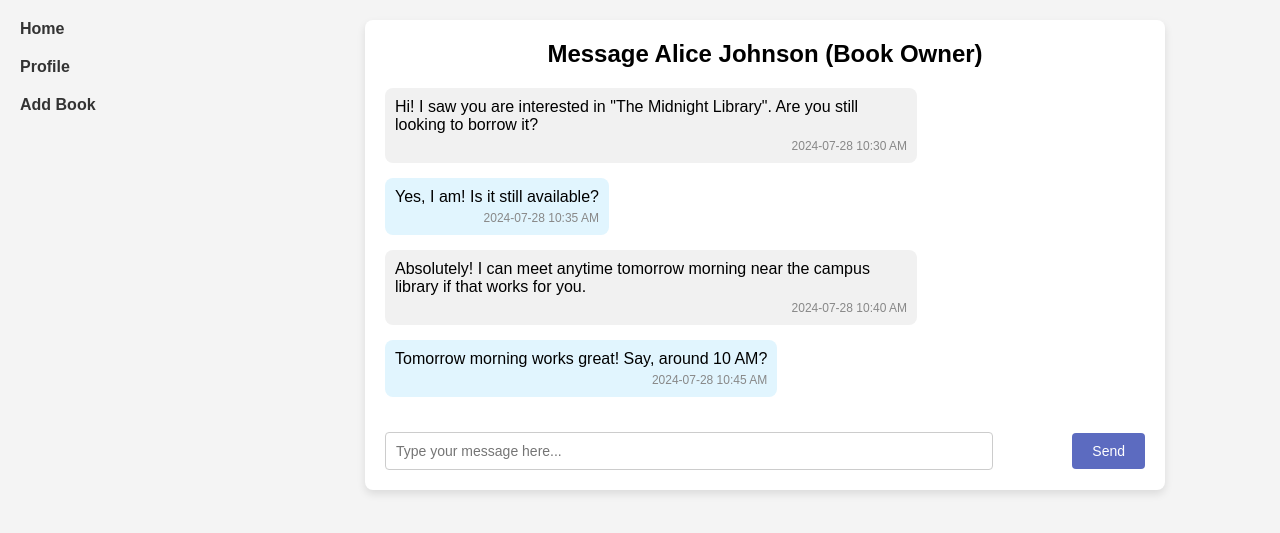
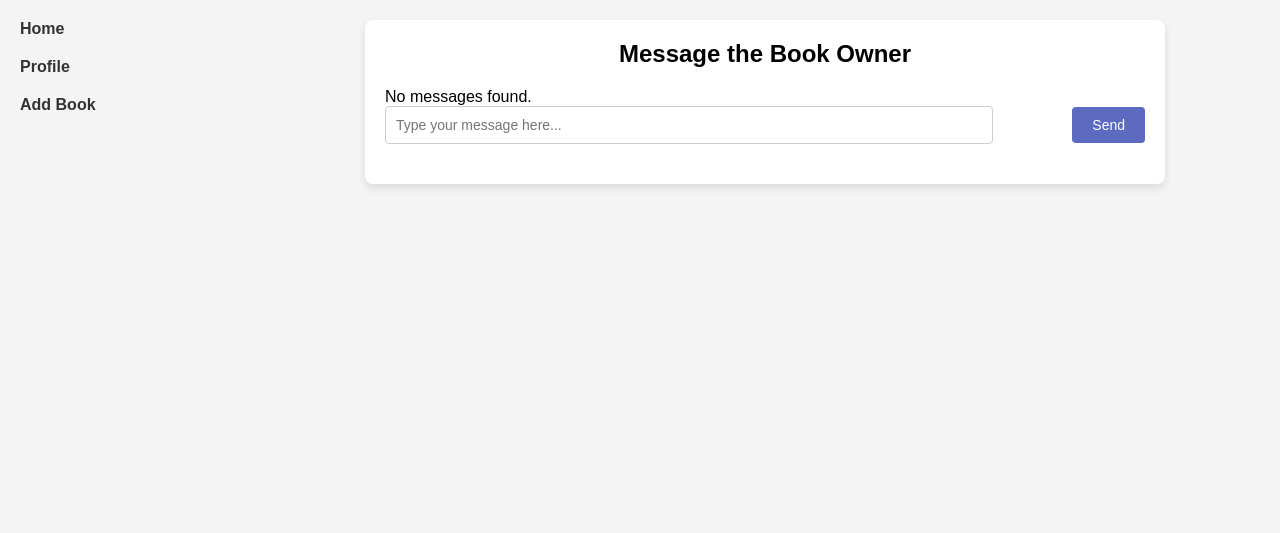
Before and after one commit to ApeX1112/TWE2.0, a PHP site: page /index.php?view=messages&idreceiver=1&idbook=1 in a window 1280 px wide. Shown: the top 533 px of the page. Run offline with PHP 8.4, Linux system fonts and the light colour scheme; the visitor is signed in with stand-in values (Sample User, id 1); data comes from the database, SQL or seed files in the repository; both versions use the stored data as it was after the commit.

Commit message:
update sql code

```diff
--- a/config.php
+++ b/config.php
@@ -3,5 +3,5 @@
 $BDD_host="localhost";
 $BDD_user="newuser";
 $BDD_password="StrongPassword123!"; // mot de passe de l'utilisateur
-$BDD_base="biblio"; // nom de la base de données
+$BDD_base="mybiblio"; // nom de la base de données
 ?>
--- a/index.php
+++ b/index.php
@@ -36,10 +36,20 @@ Les formulaires de toutes les vues générées enverront leurs données vers la
 			include("templates/login.php");
 		break;
 		case "profile" :
+			if (!isset($_SESSION["connecte"]) || $_SESSION["connecte"] != true) {
+				// Si l'utilisateur n'est pas connecté, on le redirige vers la page de connexion
+				header("Location: index.php?view=login&msg=" . urlencode("Veuillez vous connecter pour accéder à votre profil."));
+				exit();
+			}
 			include("templates/profile.php");
 		break;
 
 		case "addbook" :
+			if (!isset($_SESSION["connecte"]) || $_SESSION["connecte"] != true) {
+				// Si l'utilisateur n'est pas connecté, on le redirige vers la page de connexion
+				header("Location: index.php?view=login&msg=" . urlencode("Veuillez vous connecter pour ajouter un livre."));
+				exit();
+			}
 			include("templates/addbook.php");
 		break;
 
@@ -48,6 +58,11 @@ Les formulaires de toutes les vues générées enverront leurs données vers la
 		break;
 
 		case "messages" :
+			if (!isset($_SESSION["connecte"]) || $_SESSION["connecte"] != true) {
+				// Si l'utilisateur n'est pas connecté, on le redirige vers la page de connexion
+				header("Location: index.php?view=login&msg=" . urlencode("Veuillez vous connecter pour envoyer un message."));
+				exit();
+			}
 			include("templates/messages.php");
 		break;
 
--- a/libs/modele.php
+++ b/libs/modele.php
@@ -75,4 +75,16 @@ function get_book($id_book)
 	return parcoursRS(SQLSelect($SQL))[0];
 }
 
+function get_messages($idUser, $idreceiver, $idbook)
+{
+    // Récupère les messages entre $idUser et $idreceiver pour le livre $idbook
+    $SQL = "SELECT * FROM MESSAGES
+            WHERE
+                ((ID_SENDER = $idUser AND ID_RECEIVER = $idreceiver)
+                OR (ID_SENDER = $idreceiver AND ID_RECEIVER = $idUser))
+            AND ID_BOOK = $idbook
+            ORDER BY DATE_ENVOI DESC";
+    return parcoursRs(SQLSelect($SQL));
+}
+
 ?>
--- a/templates/addbook.php
+++ b/templates/addbook.php
@@ -9,9 +9,9 @@
 <body>
     <div class="sidebar">
         <ul>
-            <li><a href="#">Catalog</a></li>
+            <li><a href="index.php?view=accueil">Home</a></li>
             <li><a href="index.php?view=profile">Profile</a></li>
-            <li><a href="#">Add Book</a></li>
+            <li><a href="index.php?view=addbook">Add Book</a></li>
         </ul>
     </div>
     <div class="main-content">
--- a/templates/bookdetails.php
+++ b/templates/bookdetails.php
@@ -39,7 +39,7 @@ $book=get_book($bookid); //   fetches book details from the database
                     echo '<h2>' . htmlspecialchars($book['NOM_LIVRE']) . '</h2>';
                     echo '<p><strong>Owner:</strong> ' . htmlspecialchars(get_author_name($book['ID_LIVRE'])) . '</p>';
                     //echo '<p><strong>Genre:</strong> ' . htmlspecialchars($book['GENRE']) . '</p>';
-                    echo '<button><a  href="index.php?view=messages">Send a message to the owner</a></button>';
+                    echo '<button><a href="index.php?view=messages&idreceiver=' . $book['PROPRIETAIRE_ID'] . '&idbook=' . $book['ID_LIVRE'] . '">Send a message to the owner</a></button>';
 
                     ?>
                     <div class="about-book">
--- a/templates/messages.php
+++ b/templates/messages.php
@@ -2,6 +2,9 @@
 <?php
 include_once("libs/maLibUtils.php");
 include_once("libs/modele.php");
+$idreceiver=valider("idreceiver"); // ID of the message receiver
+$idbook=valider("idbook"); // ID of the book related to the message
+$messages=get_messages($_SESSION['idUser'],$idreceiver,$idbook); // fetching messages from the database
 
 ?>
 <!DOCTYPE html>
@@ -22,25 +25,28 @@ include_once("libs/modele.php");
     </div>
     <div class="main-content">
         <div class="chat-container">
-            <h1>Message Alice Johnson (Book Owner)</h1>
+            <h1>Message the Book Owner</h1>
             <div class="chat-box">
-                <div class="message sender">
-                    <p>Hi! I saw you are interested in "The Midnight Library". Are you still looking to borrow it?</p>
-                    <span class="timestamp">2024-07-28 10:30 AM</span>
-                </div>
-                <div class="message recipient">
-                    <p>Yes, I am! Is it still available?</p>
-                    <span class="timestamp">2024-07-28 10:35 AM</span>
-                </div>
-                <div class="message sender">
-                    <p>Absolutely! I can meet anytime tomorrow morning near the campus library if that works for you.</p>
-                    <span class="timestamp">2024-07-28 10:40 AM</span>
-                </div>
-                <div class="message recipient">
-                    <p>Tomorrow morning works great! Say, around 10 AM?</p>
-                    <span class="timestamp">2024-07-28 10:45 AM</span>
-                </div>
-            </div>
+
+                <?php
+                // Display messages
+                if (empty($messages)) {
+                    echo '<p class="no-messages">No messages found.</p>';
+                } else {
+                    foreach ($messages as $message) {
+                        // Determine if the message is sent or received
+                        $isSender = ($message['ID_SENDER'] == $_SESSION['idUser']);
+                        $messageClass = $isSender ? 'sender' : 'recipient';
+                        $messageText = htmlspecialchars($message['CONTENT']);
+                        $timestamp = htmlspecialchars($message['DATE_ENVOI']);
+                        echo "<div class='message $messageClass'>";
+                        echo "<p>$messageText</p>";
+                        echo "<span class='timestamp'>$timestamp</span>";
+                        echo "</div>";
+                    }
+                }
+                ?>
+
             <div class="message-input">
                 <input type="text" placeholder="Type your message here...">
                 <button class="send-btn">Send</button>
```
Also changed, not shown: sel_edweb.sql (+37 -8 lines).
